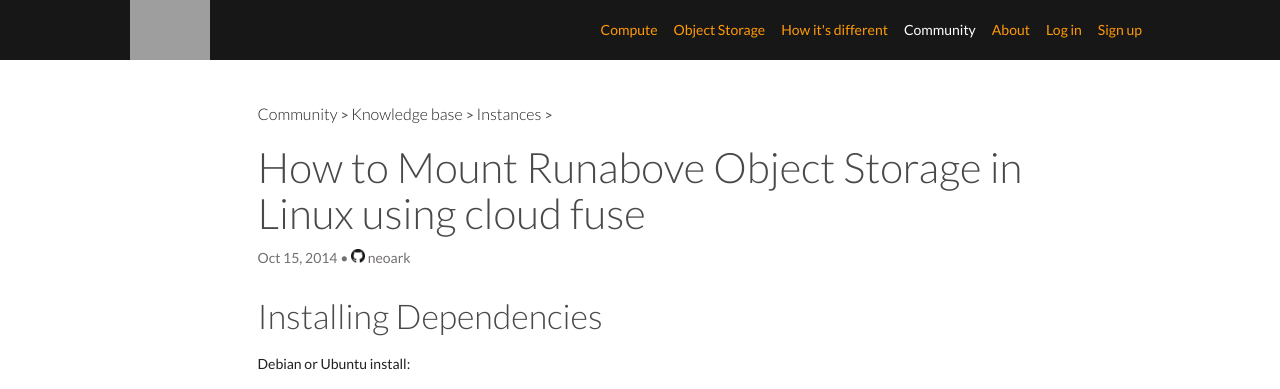
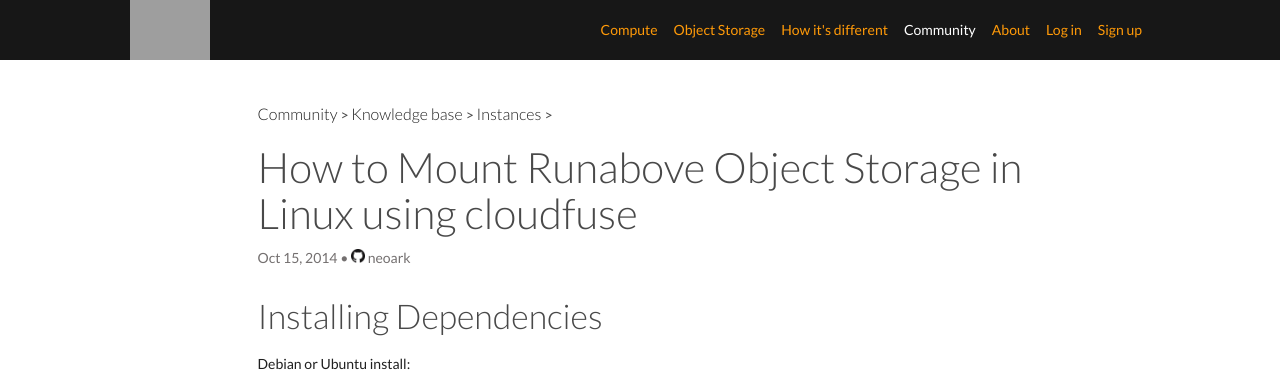
Before and after one commit to ovhlabs/knowledge-base, a Jekyll site: the page built from en/_posts/2014-10-15-how-to-mount-runabove-object-storage-in-linux-using-cloudfuse.markdown, in a window 1280 px wide and 900 px high. Shown: the top 389 px of the window. Built offline with Jekyll 4.4.1, drawn with Linux system fonts in a browser that asks for light colours; some web fonts are replaced; Markdown is read by kramdown in place of the engine named in the settings; comment, search, counter and statistics services are not loaded; grey boxes are pictures that could not be loaded.

Commit message:
Formating

```diff
--- a/en/_posts/2014-10-15-how-to-mount-runabove-object-storage-in-linux-using-cloudfuse.markdown
+++ b/en/_posts/2014-10-15-how-to-mount-runabove-object-storage-in-linux-using-cloudfuse.markdown
@@ -1,6 +1,6 @@
 ---
 layout: post
-title:  "How to Mount Runabove Object Storage in Linux using cloud fuse"
+title:  "How to Mount Runabove Object Storage in Linux using cloudfuse"
 categories: Instances
 author: neoark
 ---
```
